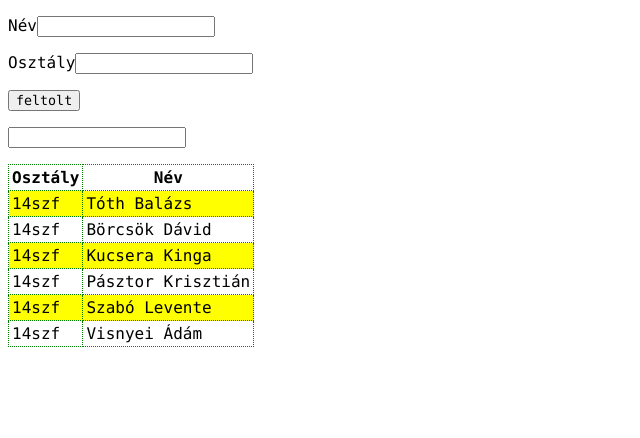
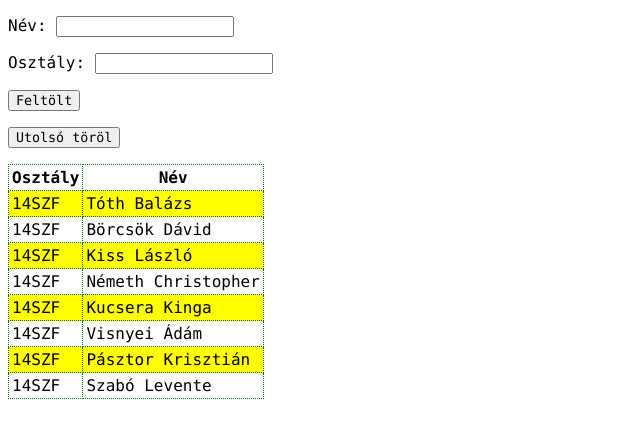
Before and after one commit to borcsokdavid/Elsodolgozat, a plain HTML site: page index.html in a window 1280 px wide. Shown: the whole page, without its empty margins (0-640 px from the left). Drawn offline with Linux system fonts and the light colour scheme.

Commit message:
2.Kommit

```diff
--- a/index.html
+++ b/index.html
@@ -1,21 +1,19 @@
+
 <!DOCTYPE html>
-<html lang="hu">
+<html lang='hu'>
 <head>
-    <meta charset="UTF-8">
-    <meta name="viewport" content="width=device-width, initial-scale=1.0">
-    <!--<meta http-equiv="refresh" content="5">-->
-    <title>Document</title>
-    <link rel="stylesheet" href="stilus.css" type="text/css">
+    <meta charset='UTF-8' />
+    <meta name='viewport' content='width=device-width, initial-scale=1.0' />
+    <!-- <meta http-equiv='refresh' content='5' /> -->
+    <title>Osztály névsor</title>
+    <link rel='stylesheet' href='./stilus.css' type='text/css' />
 </head>
 <body>
-    <form action="#">
-        <p>Név<input type="text" name="nev" id="nev"></p>
-        <p>Osztály<input type="text" name="osztaly" id="osztaly"></p>
-        <p><input type="submit" value="feltolt" onclick ="feltolt()"></p>
-        <p><input type="sumbit" name="utolsó töröl" id="utolsotorol()"></p>
-
-    </form>
-    <div id="tablazat"></div>
-    <script src="./java.js"></script>
+    <p>Név: <input type='text' name='nev' id='nev' /></p>
+    <p>Osztály: <input type='text' name='osztaly' id='osztaly' /></p>
+    <p><input type='submit' value='Feltölt' onclick='feltolt()' />
+    <p><input type='submit' value='Utolsó töröl' onclick='utolsoTorol()' /></p>
+    <div id='tablazat'></div>
+    <script src='./java.js'></script>
 </body>
 </html>
--- a/java.js
+++ b/java.js
@@ -1,38 +1,63 @@
-'use strict'
+'use strict';
 
-const diakok =[
-
-    {nev: 'Tóth Balázs', osztály: '14szf'},
-    {nev: 'Börcsök Dávid', osztály: '14szf'},
-    {nev: 'Kucsera Kinga', osztály: '14szf'},
-    {nev: 'Pásztor Krisztián', osztály: '14szf'},
-    {nev: 'Szabó Levente', osztály: '14szf'},
-    {nev: 'Visnyei Ádám', osztály: '14szf'},
+let students = [
+    { 'név' : 'Tóth Balázs', 'osztály' : '14SZF' },
+    { 'név' : 'Börcsök Dávid', 'osztály' : '14SZF' },
+    { 'név' : 'Kiss László', 'osztály' : '14SZF' },
+    { 'név' : 'Németh Christopher', 'osztály' : '14SZF' },
+    { 'név' : 'Kucsera Kinga', 'osztály' : '14SZF' },
+    { 'név' : 'Visnyei Ádám', 'osztály' : '14SZF' },
+    { 'név' : 'Pásztor Krisztián', 'osztály' : '14SZF' },
+    { 'név' : 'Szabó Levente', 'osztály' : '14SZF' },
 ];
 
-function getPosts(){
-
-        let output = '<table>';
-        output += '<tr><th>Osztály</th><th>Név</th></tr>';
-
-
-        diakok.forEach((student) => {
-
-            output += `<tr><td>${student.osztály}</td><td>${student.nev}</td></tr>`;
-
-        })
-        output += '</table>';
-        document.getElementById('tablazat').innerHTML = output
-
+function osztalyListazas() {
+    let szoveg = '<table>';
+    szoveg += '<tr><th>Osztály</th><th>Név</th></tr>';
+    students.forEach((student) => {
+        szoveg += `<tr><td>${student.osztály}</td><td>${student.név}</td></tr>`;
+    });
+    szoveg +=  '</table>';
+    document.getElementById('tablazat').innerHTML = szoveg;
 }
 
-getPosts();
+osztalyListazas();
 
-
-function feltolt(){
+function feltolt() {
     let nev = document.getElementById('nev').value;
     let osztaly = document.getElementById('osztaly').value;
     console.log(nev + ' ' + osztaly);
-    diakok.push({ 'osztaly': `${osztaly}`, 'nev': `${nev}` })
-    getPosts();
+
+
+    let nevTomb = [];
+
+    students.forEach((student) => {
+        nevTomb.push(student.név);
+    });
+
+    if (nevTomb.includes(nev)){
+        window.alert("Ez a név már szerepel a listában!");
+    }
+    else{
+        students.push({ 'osztály' : `${osztaly}`, 'név' : `${nev}` });
+    }
+    /*let eldont = false;
+    students.forEach((student) => {
+        if (student.név == nev) {
+             eldont = true;
+        }
+    });
+    if (eldont) {
+        window.alert("Ez a név már szerepel a listában!");
+    }
+    else{
+        students.push({ 'osztály' : `${osztaly}`, 'név' : `${nev}` });
+    }*/
+
+    osztalyListazas();
 }
+
+function utolsoTorol(){
+    students.pop();
+    osztalyListazas();
+}
```
